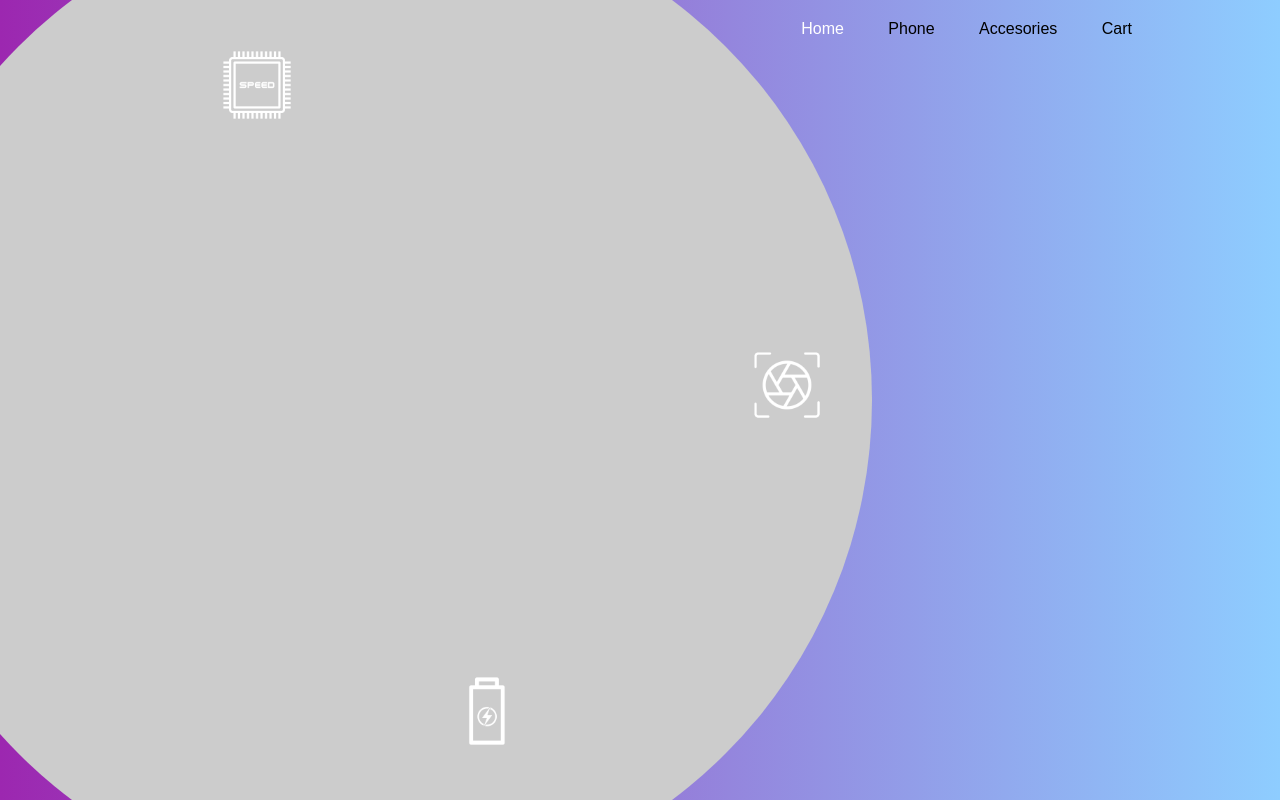
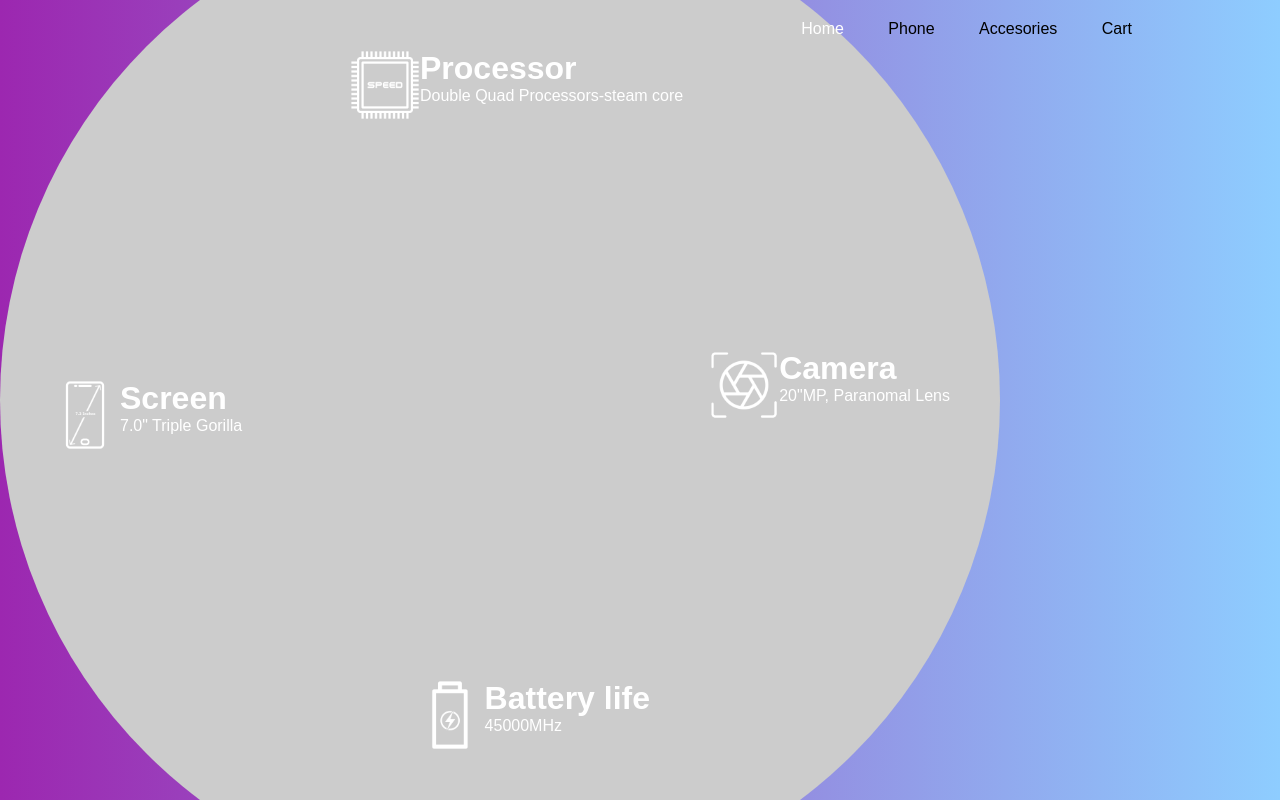
Before and after one commit to Ssekyanzi-Tsean/phones, a plain HTML site: page index.html in a window 1280 px wide. Drawn offline with Linux system fonts and the light colour scheme.

Commit message:
added some features in the left circle

```diff
--- a/index.html
+++ b/index.html
@@ -23,15 +23,32 @@
             <div id="circle">
                 <div class="feature one">
                     <img src="./images/camera.png" alt="camera">
+                    <div>
+                        <h1>Camera</h1>
+                        <p>20"MP, Paranomal Lens</p>
+                    </div>
                 </div>
                 <div class="feature two">
                     <img src="./images/processor.png" alt="processor">
+                    <div>
+                        <h1>Processor</h1>
+                        <p>Double Quad Processors-steam core</p>
+                    </div>
                 </div>
                 <div class="feature three">
                     <img src="./images/display.png" alt="display">
+                    <div>
+                        <h1>Screen</h1>
+                        <p>7.0" Triple Gorilla</p>
+                    </div>
                 </div>
                 <div class="feature four">
                     <img src="./images/battery.png" alt="">
+                    <div>
+                        <h1>Battery life</h1>
+                        <p>45000MHz</p>
+                    </div>
+
                 </div>
             </div>
         </div>
--- a/style.css
+++ b/style.css
@@ -38,7 +38,7 @@ nav{
     height: 1000px;
     position: absolute;
     top: 50%;
-    left: -10%;
+    left: 0%;
     transform: translateY(-50%);
 
 }
@@ -57,6 +57,8 @@ nav{
 }
 .feature{
     position: absolute;
+    display: flex;
+    color: #fff;
 }
 .one{
     top: 450px;
```
